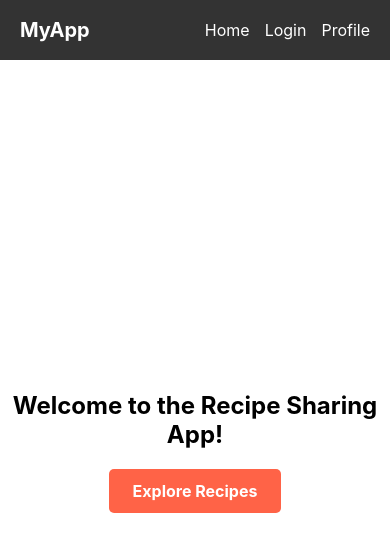
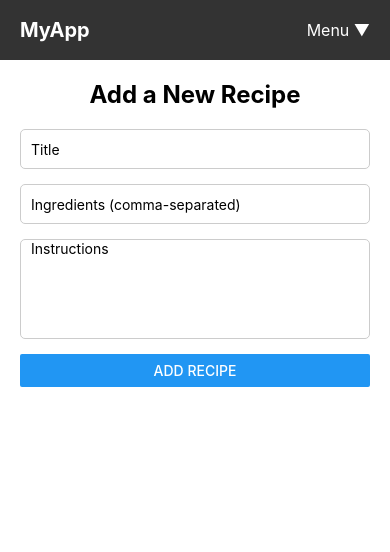
Before and after one commit to EnRangel/Project3_Frontend, a React Native app: screen /RecipeForm in a window 390 px wide. Shown: the top 552 px of the page. Built offline with nearby package versions, Linux system fonts and the light colour scheme.

Commit message:
Added dropdown menu to Navbar for full navigation

```diff
--- a/App.js
+++ b/App.js
@@ -6,6 +6,8 @@ import Navbar from './components/Navbar';
 import Home from './components/Home';
 import Login from './components/Login';
 import Profile from './components/Profile';
+import RecipeForm from './components/RecipeForm';
+import RecipeList from './components/RecipeList';
 
 const Stack = createStackNavigator();
 
@@ -21,6 +23,8 @@ export default function App() {
         <Stack.Screen name="Home" component={Home} options={{ title: 'Home' }} />
         <Stack.Screen name="Login" component={Login} options={{ title: 'Login' }} />
         <Stack.Screen name="Profile" component={Profile} options={{ title: 'Profile' }} />
+        <Stack.Screen name="RecipeForm" component={RecipeForm} options={{ title: 'Add Recipe' }} />
+        <Stack.Screen name="RecipeList" component={RecipeList} options={{ title: 'List Recipes' }} />
       </Stack.Navigator>
       <StatusBar style="auto" />
     </NavigationContainer>
--- a/components/Navbar.js
+++ b/components/Navbar.js
@@ -1,25 +1,49 @@
 // components/Navbar.js
-import React from 'react';
+import React, { useState } from 'react';
 import { View, Text, TouchableOpacity, StyleSheet } from 'react-native';
 import { useNavigation } from '@react-navigation/native';
+import Modal from 'react-native-modal';
 
 const Navbar = () => {
   const navigation = useNavigation();
+  const [isDropdownVisible, setDropdownVisible] = useState(false);
+
+  const toggleDropdown = () => setDropdownVisible(!isDropdownVisible);
 
   return (
     <View style={styles.navbar}>
       <Text style={styles.title}>MyApp</Text>
-      <View style={styles.navLinks}>
-        <TouchableOpacity onPress={() => navigation.navigate('Home')}>
-          <Text style={styles.link}>Home</Text>
-        </TouchableOpacity>
-        <TouchableOpacity onPress={() => navigation.navigate('Login')}>
-          <Text style={styles.link}>Login</Text>
-        </TouchableOpacity>
-        <TouchableOpacity onPress={() => navigation.navigate('Profile')}>
-          <Text style={styles.link}>Profile</Text>
-        </TouchableOpacity>
-      </View>
+
+      {/* Menu button to toggle dropdown */}
+      <TouchableOpacity onPress={toggleDropdown}>
+        <Text style={styles.menuButton}>Menu ▼</Text>
+      </TouchableOpacity>
+
+      {/* Full Dropdown Modal */}
+      <Modal
+        isVisible={isDropdownVisible}
+        backdropOpacity={0.3}
+        onBackdropPress={toggleDropdown}
+        style={styles.modal}
+      >
+        <View style={styles.dropdown}>
+          <TouchableOpacity onPress={() => { navigation.navigate('Home'); toggleDropdown(); }}>
+            <Text style={styles.dropdownItem}>Home</Text>
+          </TouchableOpacity>
+          <TouchableOpacity onPress={() => { navigation.navigate('Login'); toggleDropdown(); }}>
+            <Text style={styles.dropdownItem}>Login</Text>
+          </TouchableOpacity>
+          <TouchableOpacity onPress={() => { navigation.navigate('Profile'); toggleDropdown(); }}>
+            <Text style={styles.dropdownItem}>Profile</Text>
+          </TouchableOpacity>
+          <TouchableOpacity onPress={() => { navigation.navigate('RecipeForm'); toggleDropdown(); }}>
+            <Text style={styles.dropdownItem}>Add Recipe</Text>
+          </TouchableOpacity>
+          <TouchableOpacity onPress={() => { navigation.navigate('RecipeList'); toggleDropdown(); }}>
+            <Text style={styles.dropdownItem}>Recipe List</Text>
+          </TouchableOpacity>
+        </View>
+      </Modal>
     </View>
   );
 };
@@ -40,12 +64,28 @@ const styles = StyleSheet.create({
     fontSize: 20,
     fontWeight: 'bold',
   },
-  navLinks: {
-    flexDirection: 'row',
-  },
-  link: {
+  menuButton: {
     color: '#fff',
-    marginLeft: 15,
     fontSize: 16,
   },
+  modal: {
+    justifyContent: 'flex-end',
+    margin: 0,
+  },
+  dropdown: {
+    backgroundColor: '#fff',
+    borderRadius: 8,
+    padding: 10,
+    paddingBottom: 20,
+    alignItems: 'flex-start',
+    position: 'absolute',
+    top: 60,
+    right: 20,
+    width: 150,
+  },
+  dropdownItem: {
+    paddingVertical: 10,
+    fontSize: 16,
+    color: '#333',
+  },
 });
--- /dev/null
+++ b/components/RecipeForm.js
@@ -0,0 +1,85 @@
+// src/components/RecipeForm.js
+import React, { useState } from 'react';
+import { View, Text, TextInput, Button, StyleSheet, Alert } from 'react-native';
+import { createRecipe } from '../service/RecipeService'; // Mock service function
+
+const RecipeForm = () => {
+    const [title, setTitle] = useState('');
+    const [ingredients, setIngredients] = useState('');
+    const [instructions, setInstructions] = useState('');
+
+    const handleSubmit = async () => {
+        if (!title || !ingredients || !instructions) {
+            Alert.alert('Error', 'Please fill in all fields');
+            return;
+        }
+        await createRecipe({
+            title,
+            ingredients: ingredients.split(',').map(item => item.trim()), // Split and trim ingredients
+            instructions,
+        });
+        Alert.alert('Success', 'Recipe created!');
+        setTitle('');
+        setIngredients('');
+        setInstructions('');
+    };
+
+    return (
+        <View style={styles.container}>
+            <Text style={styles.heading}>Add a New Recipe</Text>
+            <TextInput
+                style={styles.input}
+                placeholder="Title"
+                value={title}
+                onChangeText={setTitle}
+            />
+            <TextInput
+                style={styles.input}
+                placeholder="Ingredients (comma-separated)"
+                value={ingredients}
+                onChangeText={setIngredients}
+            />
+            <TextInput
+                style={styles.textArea}
+                placeholder="Instructions"
+                value={instructions}
+                onChangeText={setInstructions}
+                multiline
+            />
+            <Button title="Add Recipe" onPress={handleSubmit} />
+        </View>
+    );
+};
+
+export default RecipeForm;
+
+const styles = StyleSheet.create({
+    container: {
+        flex: 1,
+        padding: 20,
+        backgroundColor: '#fff',
+    },
+    heading: {
+        fontSize: 24,
+        fontWeight: 'bold',
+        marginBottom: 20,
+        textAlign: 'center',
+    },
+    input: {
+        height: 40,
+        borderColor: '#ccc',
+        borderWidth: 1,
+        marginBottom: 15,
+        paddingHorizontal: 10,
+        borderRadius: 5,
+    },
+    textArea: {
+        height: 100,
+        borderColor: '#ccc',
+        borderWidth: 1,
+        marginBottom: 15,
+        paddingHorizontal: 10,
+        borderRadius: 5,
+        textAlignVertical: 'top', // Ensures multiline input starts at the top
+    },
+});
--- /dev/null
+++ b/components/RecipeList.js
@@ -0,0 +1,56 @@
+// src/components/RecipeList.js
+import React, { useEffect, useState } from 'react';
+import { View, Text, FlatList, StyleSheet } from 'react-native';
+import { getAllRecipes } from '../service/RecipeService';
+
+const RecipeList = () => {
+    const [recipes, setRecipes] = useState([]);
+
+    useEffect(() => {
+        const fetchRecipes = async () => {
+            const data = await getAllRecipes();
+            setRecipes(data);
+        };
+        fetchRecipes();
+    }, []);
+
+    const renderRecipe = ({ item }) => (
+        <View style={styles.recipeItem}>
+            <Text style={styles.recipeTitle}>{item.title}</Text>
+        </View>
+    );
+
+    return (
+        <View style={styles.container}>
+            <Text style={styles.heading}>Recipes</Text>
+            <FlatList
+                data={recipes}
+                keyExtractor={(item) => item.id.toString()}
+                renderItem={renderRecipe}
+            />
+        </View>
+    );
+};
+
+export default RecipeList;
+
+const styles = StyleSheet.create({
+    container: {
+        flex: 1,
+        padding: 20,
+        backgroundColor: '#fff',
+    },
+    heading: {
+        fontSize: 24,
+        fontWeight: 'bold',
+        marginBottom: 20,
+    },
+    recipeItem: {
+        padding: 15,
+        borderBottomWidth: 1,
+        borderBottomColor: '#ccc',
+    },
+    recipeTitle: {
+        fontSize: 18,
+    },
+});
--- a/package.json
+++ b/package.json
@@ -15,6 +15,7 @@
     "expo-status-bar": "~1.12.1",
     "react": "18.2.0",
     "react-native": "0.74.5",
+    "react-native-modal": "^13.0.1",
     "react-native-safe-area-context": "^4.14.0",
     "react-native-screens": "^3.35.0"
   },
--- /dev/null
+++ b/service/RecipeService.js
@@ -0,0 +1,17 @@
+// src/services/recipeService.js
+export const createRecipe = async (recipe) => {
+    console.log('Recipe created:', recipe);
+    return new Promise((resolve) => setTimeout(resolve, 1000)); // Simulate network delay
+};
+
+export const getAllRecipes = async () => {
+    return new Promise((resolve) =>
+        setTimeout(() => {
+            resolve([
+                { id: 1, title: 'Spaghetti Carbonara' },
+                { id: 2, title: 'Chicken Alfredo' },
+                { id: 3, title: 'Beef Stroganoff' },
+            ]);
+        }, 1000)
+    );
+};
```
Also changed, not shown: 1 other file (tests, documents, lock files or other folders).
